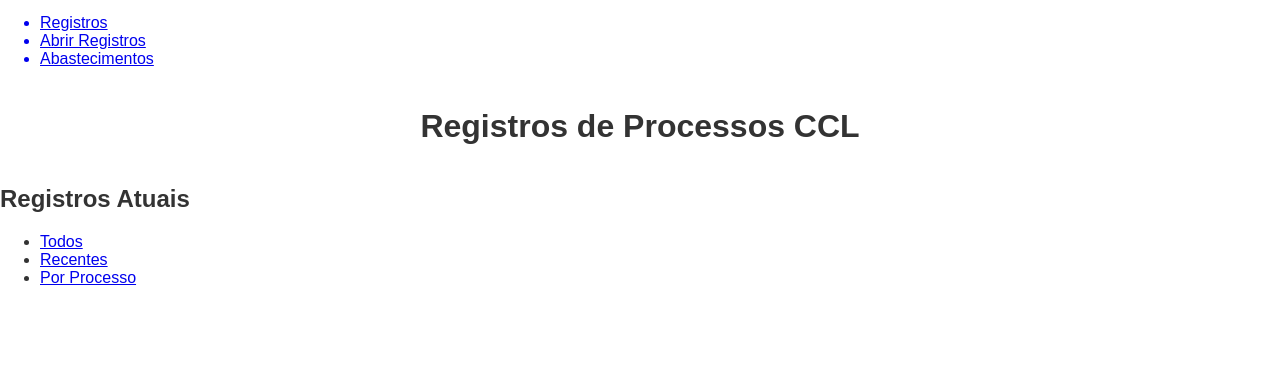
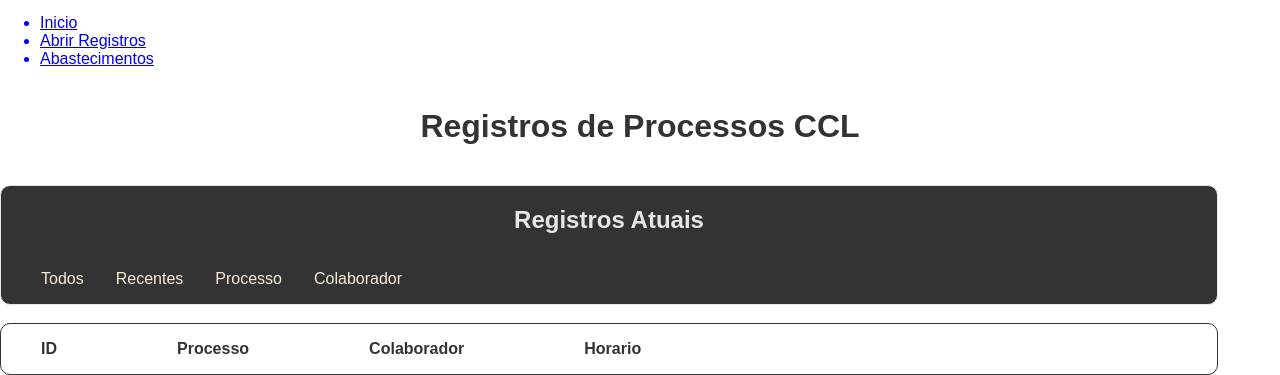
Before and after one commit to lipe-ads/Projetos-LipeADS, a plain HTML site: page miniProjetos/Construtora/registros.html in a window 1280 px wide. Shown: the part 670-1045 px from the top of the page. Before the commit the page ends 973 px from the top, so only its background shows below. Drawn offline with Linux system fonts and the light colour scheme.

Commit message:
Estilização dos filtros e parte superior

```diff
--- a/miniProjetos/Construtora/registros.css
+++ b/miniProjetos/Construtora/registros.css
@@ -1,6 +1,8 @@
 body {
   padding: 0;
   margin: 0;
+  width: 100%;
+  height: 100%;
   font-family: Arial, Helvetica, sans-serif;
   background-color: #fff;
   color: #333;
@@ -67,3 +69,63 @@ h1 {
   text-align: center;
   margin: 2.5rem;
 }
+
+/* Editando ul exbição*/
+
+.ExibicaoRegistros {
+  border: #333 solid 1px;
+  border-radius: 10px;
+  display: flex;
+  margin: 0;
+  padding: 0;
+  width: 95%;
+  height: auto;
+}
+
+.ExibicaoRegistros-ul {
+  display: flex;
+  gap: 50%;
+}
+
+.ExibicaoRegistros-itens {
+  display: flex;
+  list-style: none;
+  font-weight: 600;
+  align-items: center;
+  justify-content: center;
+  align-items: center;
+
+}
+
+/* Editando ul filtro */
+
+.cabecalhoFiltrodiv{
+  display: flex;
+  width: 95%;
+}
+
+.cabecalhoFiltroOpcoes{
+  display: flex;
+  gap: 2rem;
+  list-style: none;
+}
+
+.cabecalhoFiltroOpcoes a{
+  text-decoration: none;
+  color: antiquewhite;
+}
+
+/* Editando Superior  */
+
+h2{
+  color: #e7e7e7;
+  display: flex;
+  justify-content: center;
+}
+
+.SuperiorFiltro{
+  background-color: #333;
+  border: #e7e7e7 solid 1px;
+  border-radius: 10px;
+  width: 95%;
+}
--- a/miniProjetos/Construtora/registros.html
+++ b/miniProjetos/Construtora/registros.html
@@ -13,8 +13,8 @@
       /></a>
       <nav class="navbar" id="navegacao-tela-inicial">
         <ul class="menu">
-          <a href="registros.html">
-            <li>Registros</li>
+          <a href="CCL.html">
+            <li>Inicio</li>
           </a>
 
           <a href="AbrirRegistro.html">
@@ -28,16 +28,38 @@
       </nav>
     </header>
     <h1>Registros de Processos <span class="destaque-CCL">CCL</span></h1>
-    <main>
-      <h2>Registros Atuais</h2>
-      <nav>
-        <ul>
-          <li><a href="#">Todos</a></li>
-          <li><a href="#">Recentes</a></li>
-          <li><a href="#">Por Processo</a></li>
-        </ul>
-      </nav>
+    <div>
+      <div>
+        <div class="SuperiorFiltro">
+          <h2>Registros Atuais</h2>
+          <div class="cabecalhoFiltrodiv">
+            <ul class="cabecalhoFiltroOpcoes">
+              <a href="#">
+                <li>Todos</li>
+              </a>
+              <a href="#">
+                <li>Recentes</li>
+              </a>
+              <a href="#">
+                <li>Processo</li>
+              </a>
+              <a href="#">
+                <li>Colaborador</li>
+              </a>
+            </ul>
+          </div>
+        </div>
+        <br>
+        <div class="ExibicaoRegistros">
+          <ul class="ExibicaoRegistros-ul">
+            <li class="ExibicaoRegistros-itens">ID</li>
+            <li class="ExibicaoRegistros-itens">Processo</li>
+            <li class="ExibicaoRegistros-itens">Colaborador</li>
+            <li class="ExibicaoRegistros-itens">Horario</li>
+          </ul>
+        </div>
+      </div>
       <section></section>
-    </main>
+    </div>
   </body>
 </html>
```
